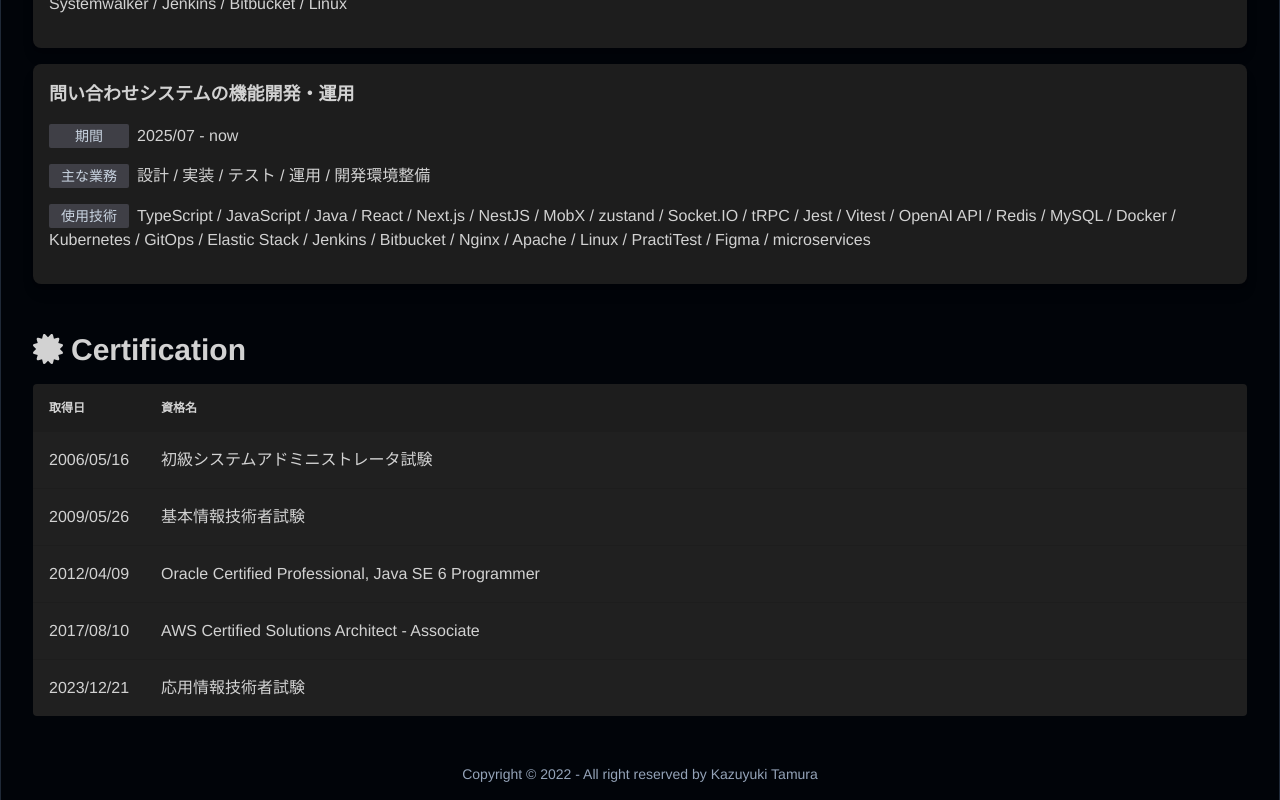
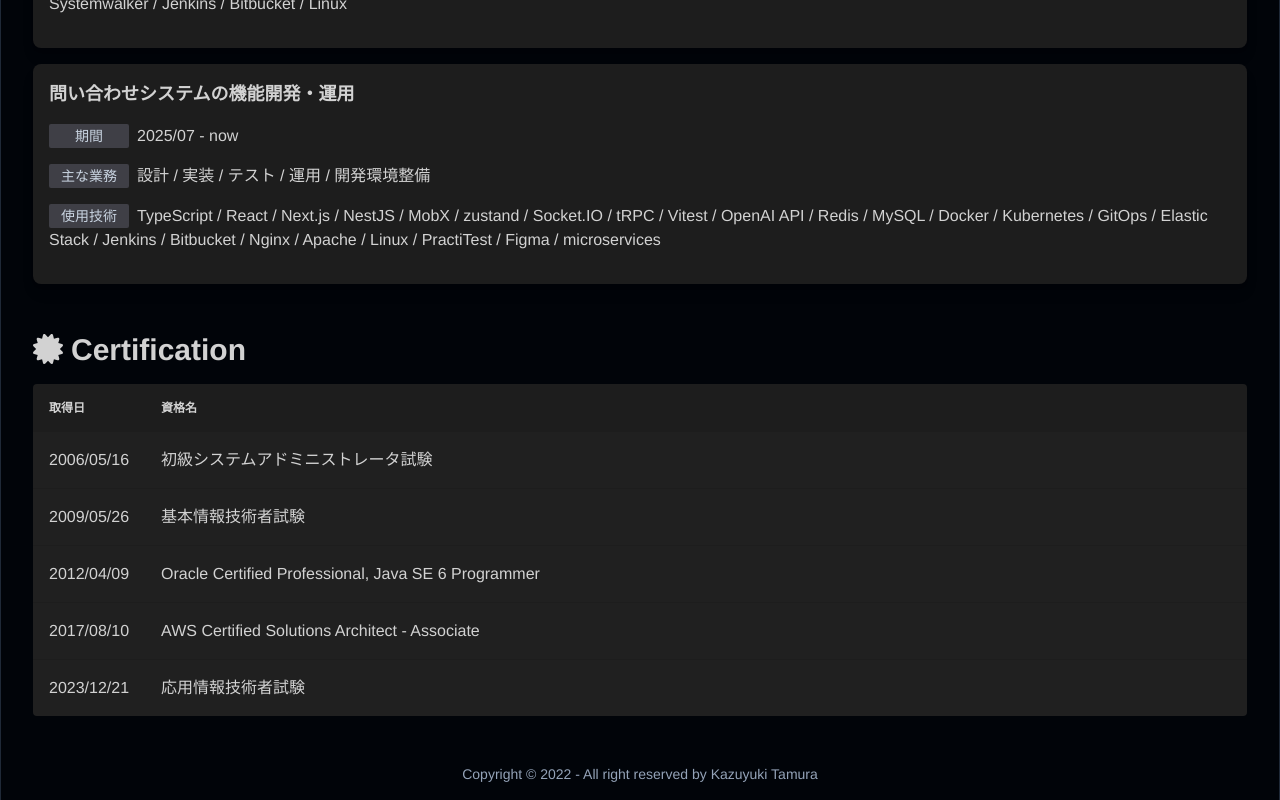
Before and after one commit to proyuki02/portfolio, a Next.js app: page / in a window 1280 px wide. Shown: the part 5850-6650 px from the top of the page. Built offline with nearby package versions, Linux system fonts and the light colour scheme.

Commit message:
職歴を更新

```diff
--- a/components/works.tsx
+++ b/components/works.tsx
@@ -185,11 +185,10 @@ export const Works = () => {
           設計 / 実装 / テスト / 運用 / 開発環境整備
         </WorksCardItemJob>
         <WorksCardItemTech>
-          TypeScript / JavaScript / Java / React / Next.js / NestJS / MobX /
-          zustand / Socket.IO / tRPC / Jest / Vitest / OpenAI API / Redis /
-          MySQL / Docker / Kubernetes / GitOps / Elastic Stack / Jenkins /
-          Bitbucket / Nginx / Apache / Linux / PractiTest / Figma /
-          microservices
+          TypeScript / React / Next.js / NestJS / MobX / zustand / Socket.IO /
+          tRPC / Vitest / OpenAI API / Redis / MySQL / Docker / Kubernetes /
+          GitOps / Elastic Stack / Jenkins / Bitbucket / Nginx / Apache / Linux
+          / PractiTest / Figma / microservices
         </WorksCardItemTech>
       </WorksCard>
     </section>
```
